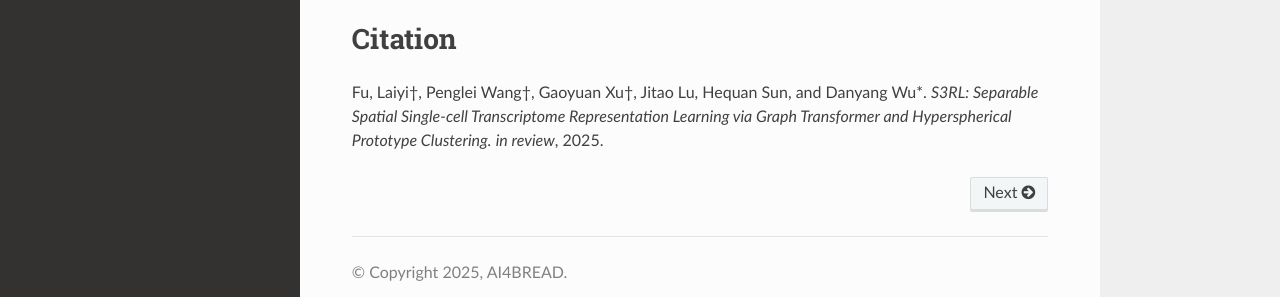
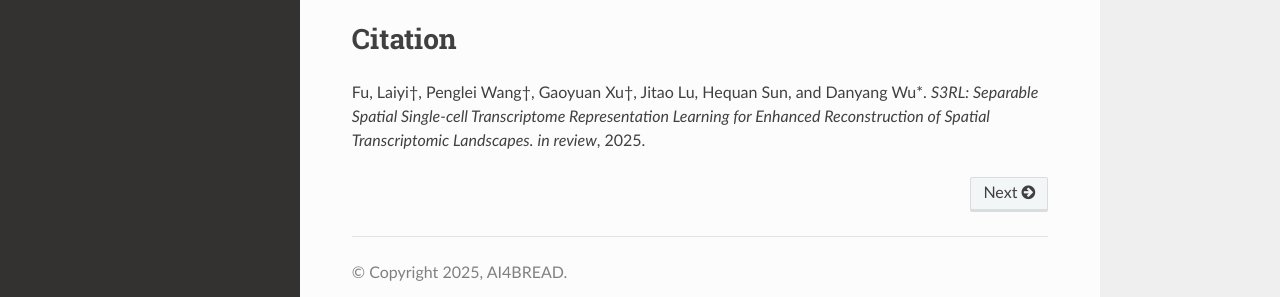
Before and after one commit to AI4Bread/S3RL_tutorial, a Sphinx documentation site: the page built from source/index.rst, in a window 1280 px wide and 900 px high, scrolled down 1098 px. Shown: the part 558-855 px from the top of the window. Built offline with Sphinx 7.4.7 and the Read the Docs theme 3.1.0, drawn with Linux system fonts in a browser that asks for light colours; pages that are not in the unit, such as notebooks, are missing from menus.

Commit message:
Update index.rst

```diff
--- a/source/index.rst
+++ b/source/index.rst
@@ -35,4 +35,4 @@ Spatial transcriptomics enables in situ mapping of gene expression, offering ins
 Citation
 ========
 Fu, Laiyi†, Penglei Wang†, Gaoyuan Xu†, Jitao Lu, Hequan Sun, and Danyang Wu*.
-*S3RL: Separable Spatial Single-cell Transcriptome Representation Learning via Graph Transformer and Hyperspherical Prototype Clustering.* *in review*, 2025.
+*S3RL: Separable Spatial Single-cell Transcriptome Representation Learning for Enhanced Reconstruction of Spatial Transcriptomic Landscapes.* *in review*, 2025.
```
